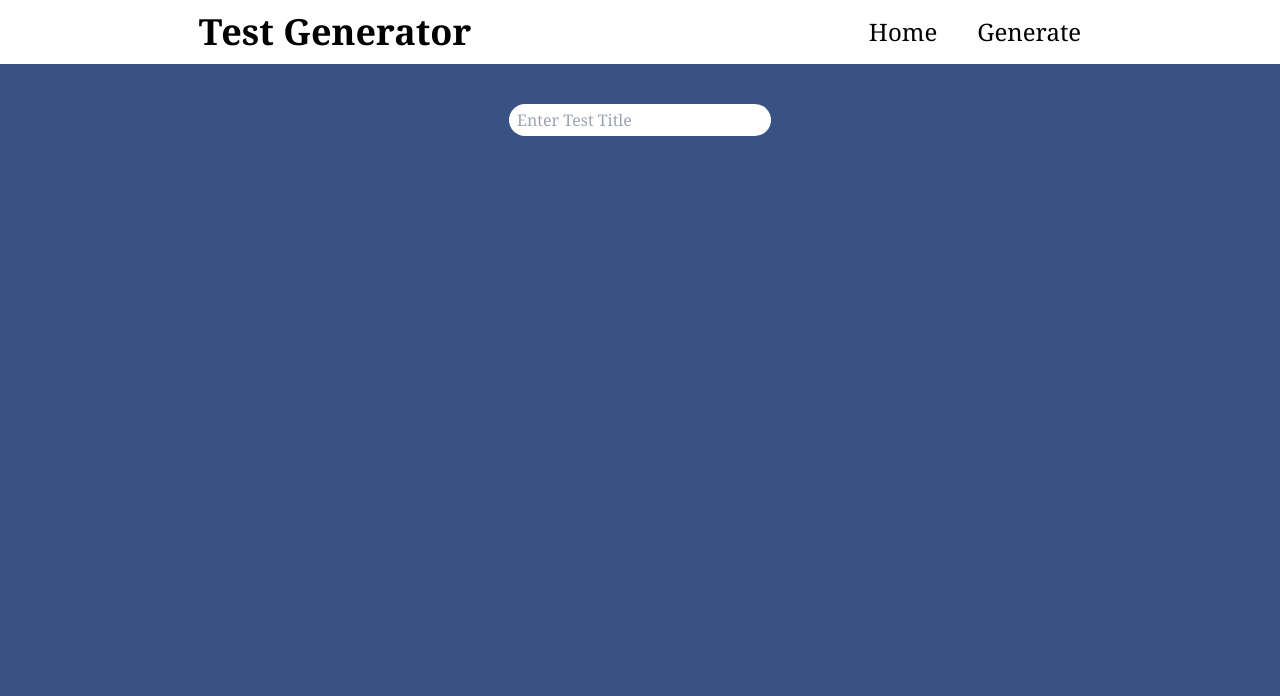
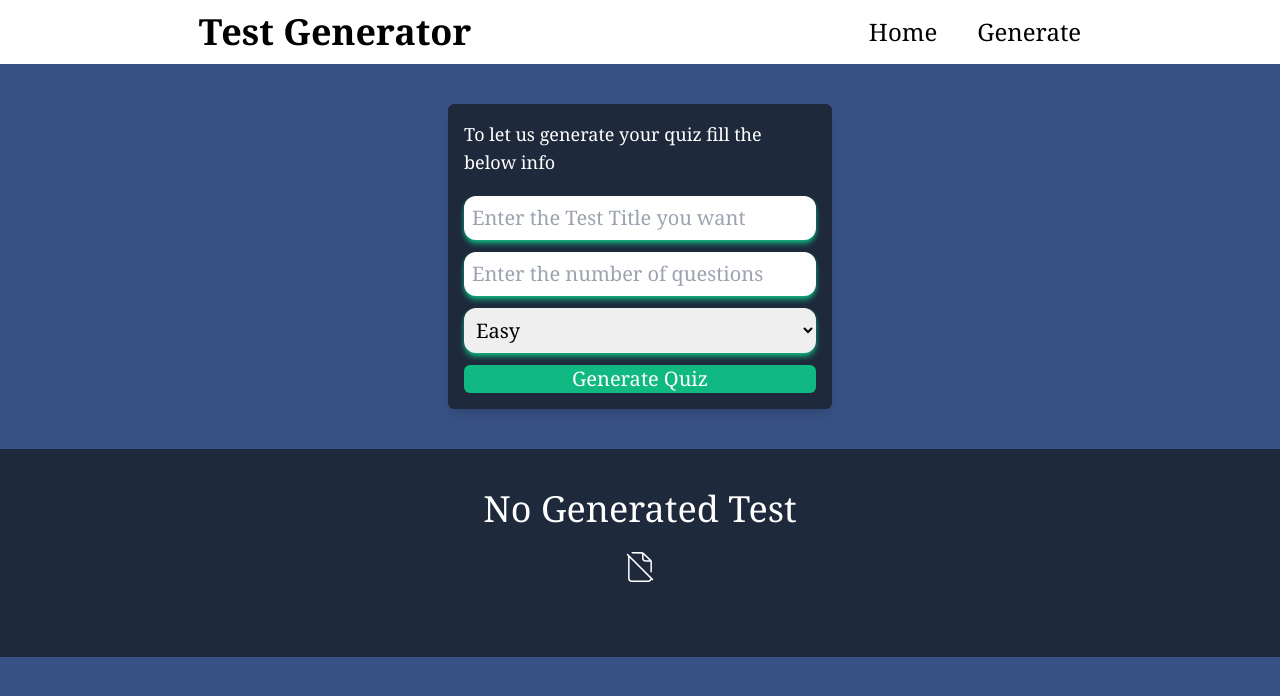
Before and after one commit to Kiritsu0/Test-Generator, a React (Create React App) app: page /#/ in a window 1280 px wide. Shown: the top 696 px of the page. Built offline with nearby package versions, Linux system fonts and the light colour scheme.

Commit message:
add quiz auto generating using api

```diff
--- a/src/components/context/index.jsx
+++ b/src/components/context/index.jsx
@@ -9,6 +9,23 @@ function Context({ children }) {
   const [testQuestions, setTestQuestions] = useState([]);
   const [correctAnswers, setCorrectAnswers] = useState([]);
   const [userAnswers, setUserAnswers] = useState([]);
+  const [data, setData] = useState('');
+  const [category, setCategory] = useState("");
+  const [defficulty, setDefficulty] = useState("");
+  const [limit, setLimit] = useState("");
+
+  const handleSubmit = async (event) => {
+    event.preventDefault();
+    try {
+      const res = await fetch("https://quizapi.io/api/v1/questions?apiKey=r9ZgzHlHshoGN2LWpz94mJsPFHZ0BcjFiOXIois5&category=bash&difficulty=Hard&limit=10");
+      const data = await res.json();
+      if (Array.isArray(data) && data.length > 0) {
+        setData(data)
+      }
+    } catch (error) {
+      console.log(error);
+    }
+  };
 
   return (
     <GlobalContext.Provider
@@ -25,6 +42,15 @@ function Context({ children }) {
         setCorrectAnswers,
         userAnswers,
         setUserAnswers,
+        handleSubmit,
+        category,
+        setCategory,
+        defficulty,
+        setDefficulty,
+        limit,
+        setLimit,
+        data,
+        setData,
       }}
     >
       {children}
--- a/src/components/generator/index.jsx
+++ b/src/components/generator/index.jsx
@@ -28,8 +28,8 @@ function Generator() {
         {showInfoInput ? (
           <div>
             <div>
-              <p className="text-lg font-semibold text-white">
-                Fill the test information below!
+              <p className="text-lg font-semibold text-white max-w-96">
+                Fill the test information below to generate your own test questions!
               </p>
             </div>
             <div className="w-full max-w-96 p-4 rounded-md shadow-lg bg-slate-800">
--- a/src/components/home/index.jsx
+++ b/src/components/home/index.jsx
@@ -1,17 +1,69 @@
 import "./style.css";
 import Nav from "../navbar";
+import { GlobalContext } from "../context";
 import { useContext } from "react";
-import { GlobalContext } from "../context";
+import { CiFileOff } from "react-icons/ci";
 
 function Home() {
+  const {
+    handleSubmit,
+    category,
+    setCategory,
+    setDefficulty,
+    limit,
+    setLimit,
+    data,
+  } = useContext(GlobalContext);
   return (
     <div>
       <header>
         <Nav />
       </header>
       <div className="container-height">
-        <div className="flex justify-center mt-10">
-        <input type="text" className="rounded-full px-2 py-1" placeholder="Enter Test Title"/>
+        <div className="mt-10 mx-auto max-w-96 p-4 rounded-md shadow-lg bg-slate-800">
+          <p className="text-white text-lg mb-5">
+            To let us generate your quiz fill the below info
+          </p>
+          <form onSubmit={handleSubmit} className="flex flex-col gap-3">
+            <input
+              type="text"
+              className="rounded-xl px-2 py-2 text-xl shadow-md shadow-emerald-500 focus:outline-none focus:ring-2 focus:ring-emerald-500"
+              placeholder="Enter the Test Title you want"
+              value={category}
+              onChange={(e) => setCategory(e.target.value)}
+            />
+            <input
+              type="text"
+              className="rounded-xl px-2 py-2 text-xl shadow-md shadow-emerald-500 focus:outline-none focus:ring-2 focus:ring-emerald-500"
+              placeholder="Enter the number of questions"
+              value={limit}
+              onChange={(e) => setLimit(e.target.value)}
+            />
+            <select
+              onChange={(e) => setDefficulty(e.target.value)}
+              className="rounded-xl px-2 py-2 text-xl shadow-md shadow-emerald-500 cursor-pointer focus:outline-none focus:ring-2 focus:ring-emerald-500"
+            >
+              <option value="easy">Easy</option>
+              <option value="medium">Medium</option>
+              <option value="hard">Hard</option>
+            </select>
+            <input
+              type="submit"
+              value="Generate Quiz"
+              className="w-full cursor-pointer text-xl bg-emerald-500 text-white rounded-md"
+            />
+          </form>
+        </div>
+        <div className="bg-slate-800 min-h-52 mt-10 pt-10">
+          {
+            data ?
+              <div></div>
+            :
+              <div className="flex flex-col items-center gap-5 text-4xl text-white">
+                No Generated Test
+                <CiFileOff />
+              </div>
+          }
         </div>
       </div>
     </div>
--- a/src/components/navbar/index.jsx
+++ b/src/components/navbar/index.jsx
@@ -9,7 +9,7 @@ function Nav() {
         </div>
         <div className="flex gap-5 md:gap-10 text-xl md:text-2xl">
           <Link className="hover:text-emerald-500" to={"/"}>Home</Link>
-          <Link className="hover:text-emerald-500" to={"/generator"}>Generate</Link>
+          <Link className="hover:text-emerald-500" to={"/generator"} title="Manual test generating">Generate</Link>
         </div>
       </nav>
     </div>
```
